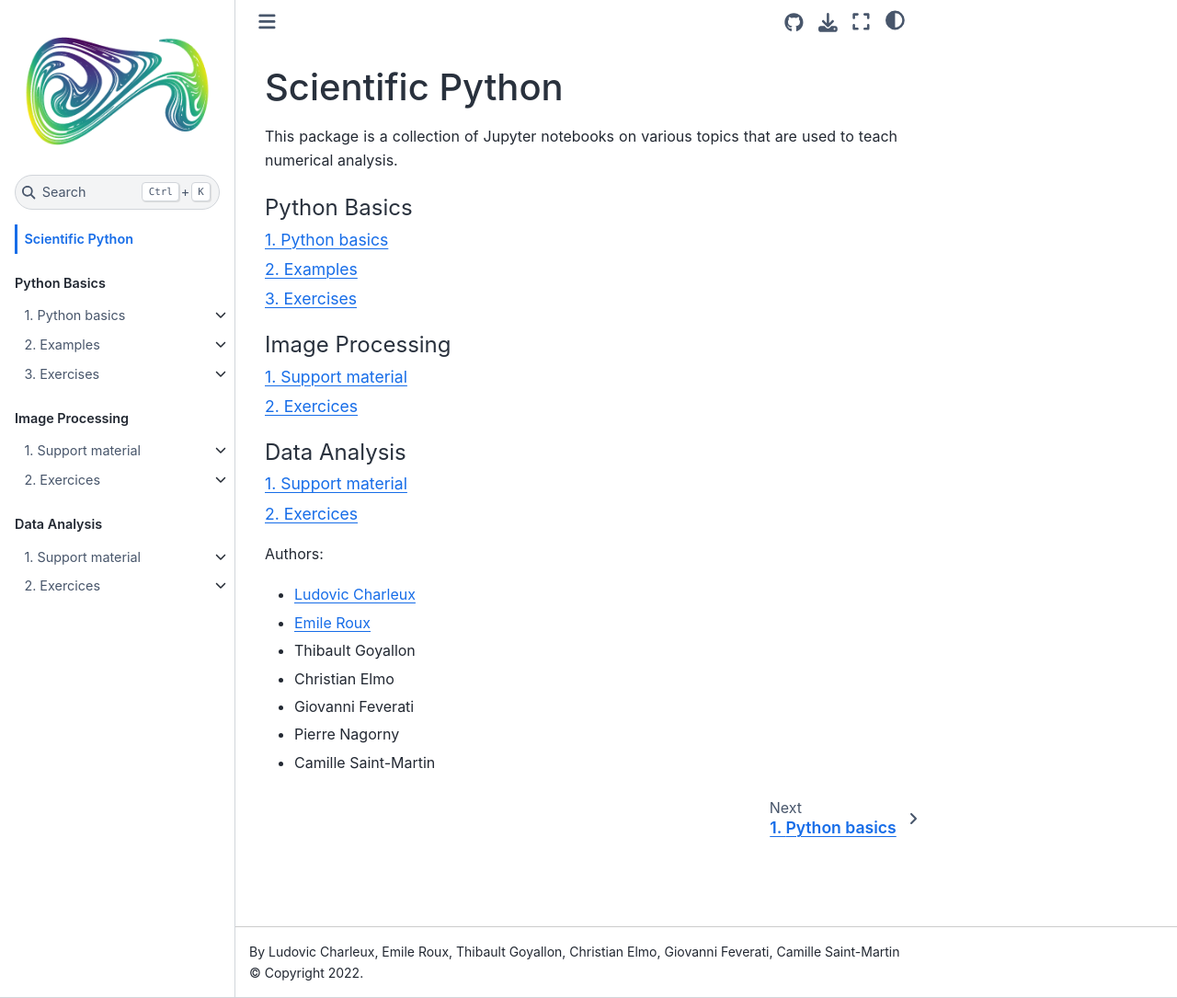
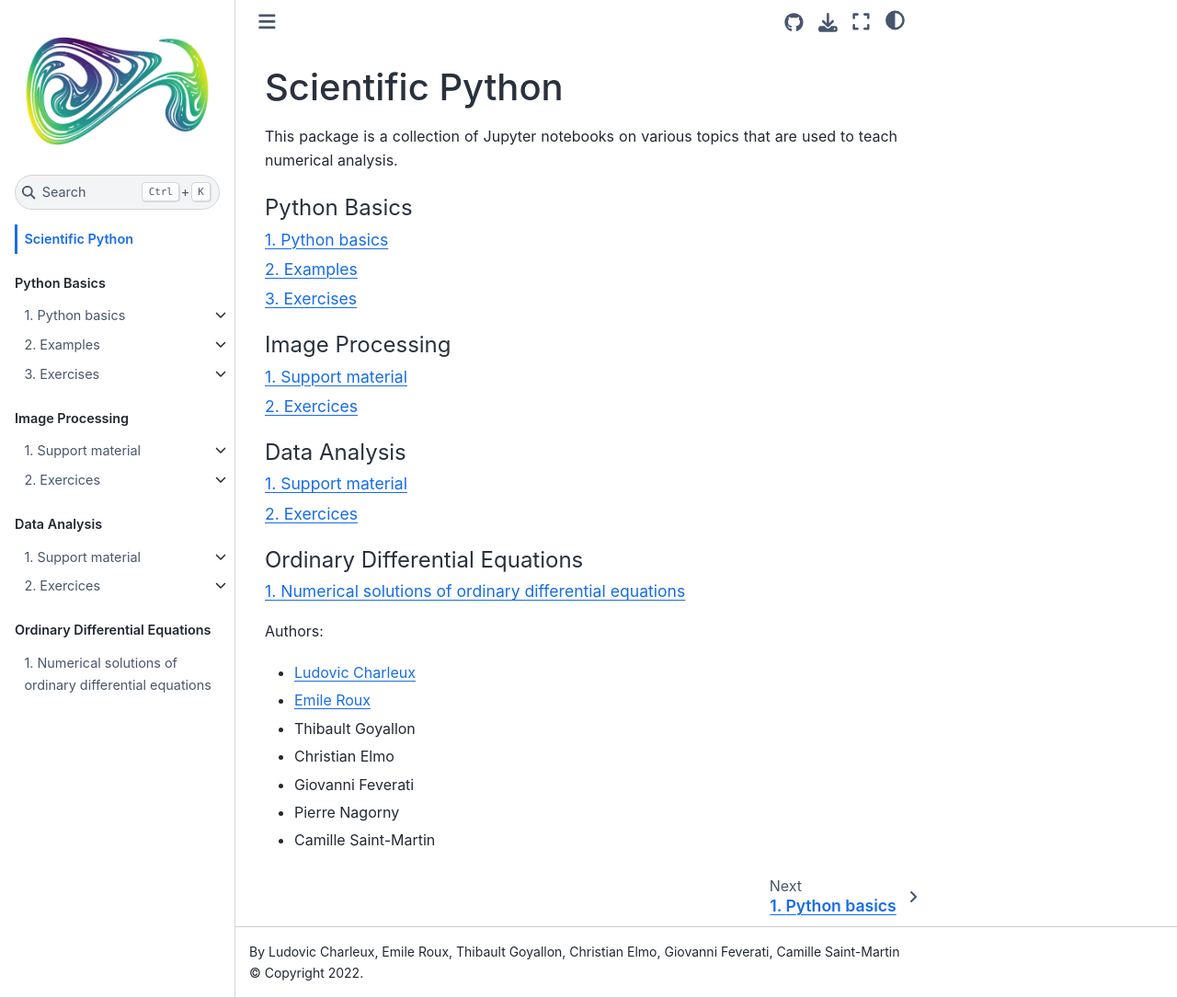
Before and after one commit to symmeHub/positron, a Jupyter Book: the page built from book/intro.md, in a window 1280 px wide and 1085 px high. Shown: the whole window at 92% size. Built offline with Jupyter Book 1.0.4 settings and Sphinx 7.4.7 and the Sphinx Book theme 1.1.4, drawn with Linux system fonts in a browser that asks for light colours; comment, search, counter and statistics services are not loaded; some of the changed lines change nothing that is shown.

Commit message:
Added ode intro

````diff
--- a/book/_toc.yml
+++ b/book/_toc.yml
@@ -40,6 +40,10 @@
       - file: data_analysis/exercises/exercises
         sections:
           - file: data_analysis/exercises/data_practical_work.ipynb
+  - caption: Ordinary Differential Equations
+    numbered: True
+    chapters:
+      - file: ode/support_material/introduction_to_ode.md
 # format: jb-book
 # root: intro
 # options:  # The options key will be applied to all chapters, but not sub-sections
--- /dev/null
+++ b/book/ode/support_material/introduction_to_ode.md
@@ -0,0 +1,35 @@
+# Numerical solutions of ordinary differential equations
+
+The problem of solving differential equations is not just a mathematical concern.
+Many physical equations that describe the evolution and equilibrium of very diverse systems are differential equations.
+There are two types of differential equations:
+
+* **Ordinary Differential Equations** (ODE) in which the function being sought depends only on one variable, usually time $t$.
+* **Partial Differential Equations** in which it also depends on other variables, usually space.
+
+In this course, we are only interested in ordinary differential equations.
+The notions discussed and the observations made are also largely applicable to partial differential equations.
+
+
+## ODE formulation
+
+As an example, we can consider the case of a free and undamped oscillator.
+Its motion is described by the following equation:
+
+```{math}
+:label: undamped_oscillator_ode
+\ddot x + \omega_0^2 x = 0
+```
+An ODE can be described by several characteristics.
+In particular:
+
+* Its order: here the equation is of second order.
+* Its number of equations: depending on the problem, only one here but many ODEs can be presented as systems of equations.
+* The explicit time dependence. If this one does not appear, the equation is said to be autonomous.
+* Linearity: if the unknown function and its derivatives appear only multiplied by constants, then the equation is linear.
+On the contrary, for example if they appear to a power other than 1 or in a sine, then the equation is non-linear.
+Here the equation is linear.
+
+
+
+## Solving ODEs
````
